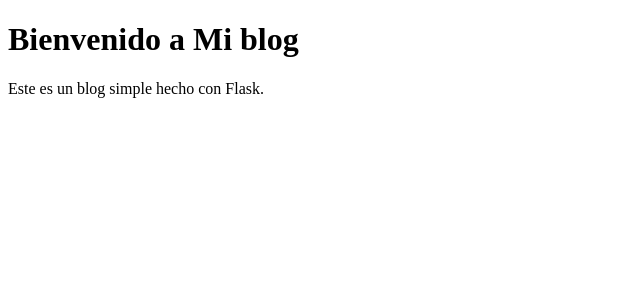
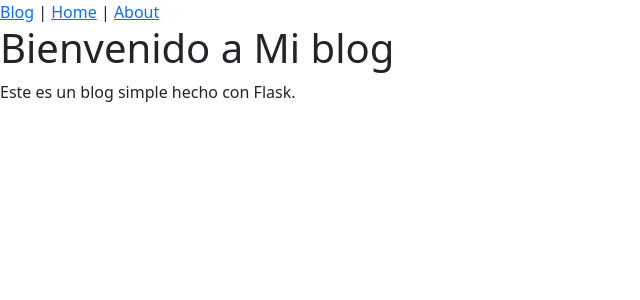
Before and after one commit to alexloaiza1290/api-20v-flask, a Flask app: page / in a window 1280 px wide. Shown: the top 300 px of the page, without its empty margins (0-640 px from the left). Run offline with Flask 3, Linux system fonts and the light colour scheme.

Commit message:
feat: adding sqlite3

```diff
--- a/main.py
+++ b/main.py
@@ -1,6 +1,5 @@
 from flask import Flask, render_template
 import sqlite3
-
 
 def get_db_connection():
     connection = sqlite3.connect("database.db")
@@ -23,6 +22,13 @@ def about():
     name_page = "about"
     return render_template("about.html", name_page=name_page)
 
+@app.route("/posts", methods=["GET"])
+def get_all_post():
+    c = get_db_connection()
+    posts = c.execute('SELECT * FROM posts').fetchall()
+    c.close()
+    return render_template("home.html", posts_list=posts)
+
 
 if __name__ == '__main__':
     app.run(debug=True)
--- a/requirements.txt
+++ b/requirements.txt
@@ -1 +1,2 @@
 Flask==3.1.2
+SQLAlchemy==2.0.43
--- a/templates/base.html
+++ b/templates/base.html
@@ -4,8 +4,12 @@
     <meta charset="UTF-8">
     <meta name="viewport" content="width=device-width, initial-scale=1.0">
     <title>{% block title %}base{% endblock %}</title>
+    <link href="https://cdn.jsdelivr.net/npm/bootstrap@5.3.8/dist/css/bootstrap.min.css" rel="stylesheet" integrity="sha384-sRIl4kxILFvY47J16cr9ZwB07vP4J8+LH7qKQnuqkuIAvNWLzeN8tE5YBujZqJLB" crossorigin="anonymous">
+    <script src="https://cdn.jsdelivr.net/npm/bootstrap@5.3.8/dist/js/bootstrap.bundle.min.js" integrity="sha384-FKyoEForCGlyvwx9Hj09JcYn3nv7wiPVlz7YYwJrWVcXK/BmnVDxM+D2scQbITxI" crossorigin="anonymous"></script>
 </head>
+
 <body>
+    {% include 'navbar.html' %}
     {% block content %}{% endblock %}
 </body>
 </html>
--- a/templates/home.html
+++ b/templates/home.html
@@ -5,4 +5,5 @@
 
 {% block content %}
 <h1>{{ name_page }}</h1>
+<p>{{ posts_list }}</p>
 {% endblock %}
--- /dev/null
+++ b/templates/navbar.html
@@ -0,0 +1,5 @@
+<nav>
+    <a href="/index">Blog</a> |
+    <a href="/home">Home</a> |
+    <a href="/about">About</a>
+</nav>
```
